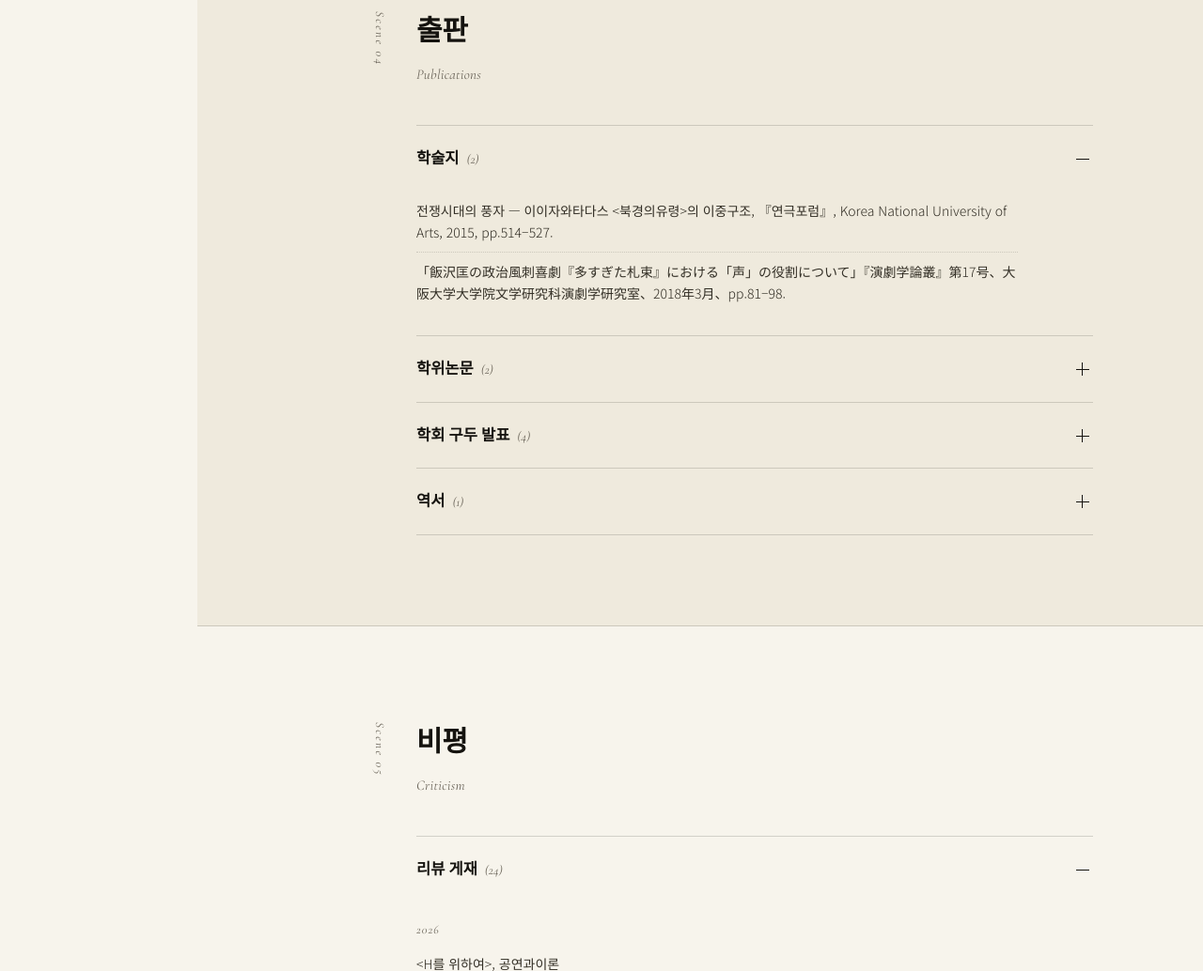
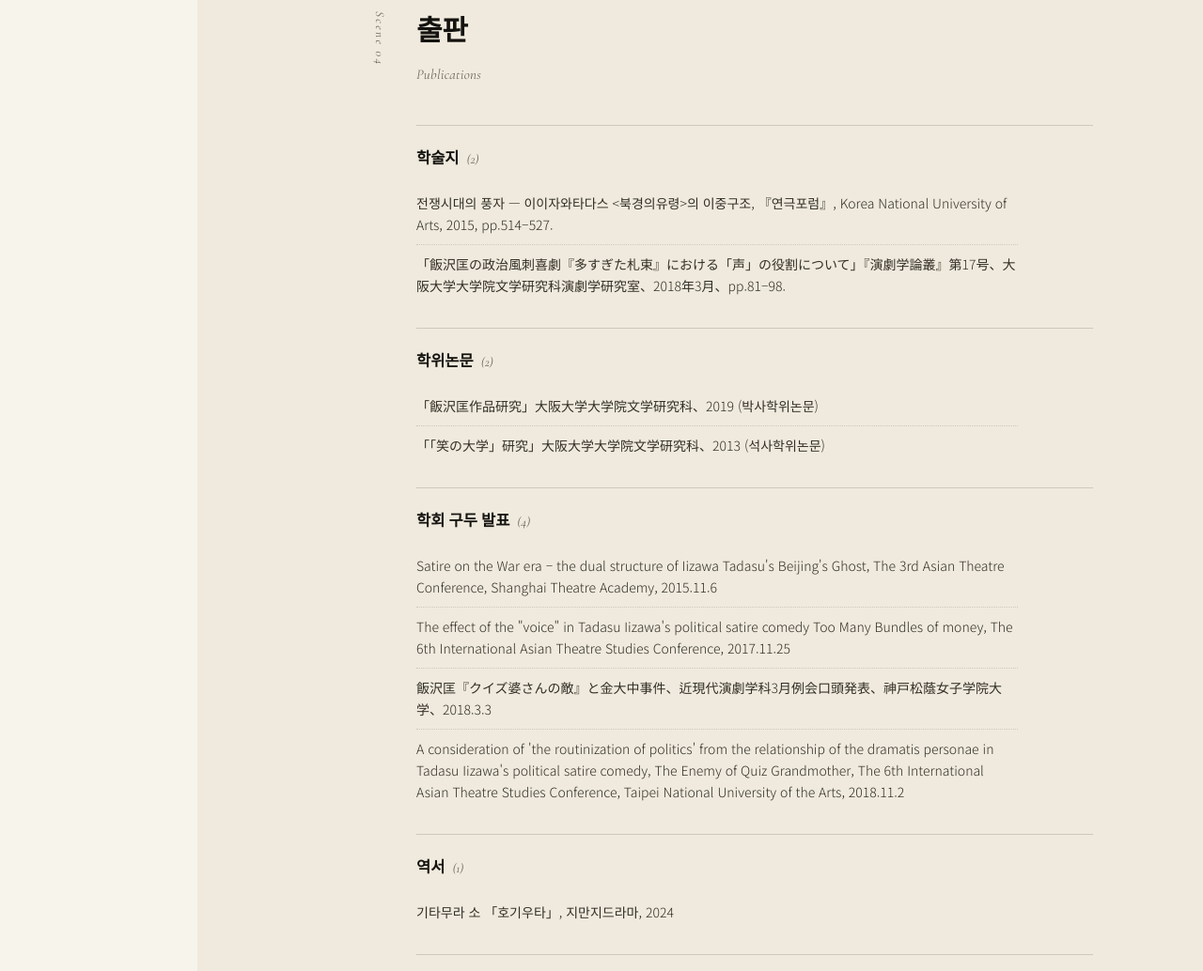
Before and after one commit to dismalvin/home, a plain HTML site: page index.html in a window 1280 px wide. Shown: the part 2360-3394 px from the top of the page at 94% size. Drawn offline with nearby package versions, Linux system fonts and the light colour scheme; a web font is replaced by a local one.

Commit message:
출판·비평 목록 접힘 제거, 처음부터 전체 표시

```diff
--- a/index.html
+++ b/index.html
@@ -201,22 +201,13 @@
   .credits-grid ul{list-style:none; margin:0; padding:0;}
   .credits-grid li{font-size:14.5px; padding:6px 0; color:#2b2820;}
 
-  /* repertoire accordion */
+  /* repertoire groups */
   .rep-group{border-top:1px solid var(--line);}
   .rep-group:last-child{border-bottom:1px solid var(--line);}
-  .rep-group summary{
-    position:relative; cursor:pointer; list-style:none;
-    padding:20px 34px 20px 0; font-family:var(--font-display); font-weight:600; font-size:16.5px;
+  .rep-head{
+    padding:20px 0 12px; font-family:var(--font-display); font-weight:600; font-size:16.5px;
   }
-  .rep-group summary::-webkit-details-marker{display:none;}
-  .rep-group summary .count{font-family:var(--font-accent); font-style:italic; font-weight:400; font-size:14px; color:var(--gray); margin-left:8px;}
-  .rep-group summary::before,.rep-group summary::after{
-    content:""; position:absolute; right:4px; top:50%; background:var(--ink);
-    transition:transform .3s ease, opacity .3s ease;
-  }
-  .rep-group summary::before{width:14px; height:1px; margin-top:0;}
-  .rep-group summary::after{width:1px; height:14px; margin-top:-7px; right:11px;}
-  .rep-group[open] summary::after{transform:rotate(90deg); opacity:0;}
+  .rep-head .count{font-family:var(--font-accent); font-style:italic; font-weight:400; font-size:14px; color:var(--gray); margin-left:8px;}
   .rep-list{list-style:none; margin:0 0 24px; padding:0; max-width:640px;}
   .rep-list li{
     font-size:14px; color:#332f26; padding:9px 0;
@@ -408,38 +399,38 @@
         </div>
 
         <div class="reveal">
-          <details class="rep-group" open>
-            <summary>학술지<span class="count">(2)</span></summary>
+          <div class="rep-group">
+            <div class="rep-head">학술지<span class="count">(2)</span></div>
             <ul class="rep-list">
               <li>전쟁시대의 풍자 — 이이자와타다스 &lt;북경의유령&gt;의 이중구조, 『연극포럼』, Korea National University of Arts, 2015, pp.514–527.</li>
               <li>「飯沢匡の政治風刺喜劇『多すぎた札束』における「声」の役割について」『演劇学論叢』第17号、大阪大学大学院文学研究科演劇学研究室、2018年3月、pp.81–98.</li>
             </ul>
-          </details>
+          </div>
 
-          <details class="rep-group">
-            <summary>학위논문<span class="count">(2)</span></summary>
+          <div class="rep-group">
+            <div class="rep-head">학위논문<span class="count">(2)</span></div>
             <ul class="rep-list">
               <li>「飯沢匡作品研究」大阪大学大学院文学研究科、2019 (박사학위논문)</li>
               <li>「「笑の大学」研究」大阪大学大学院文学研究科、2013 (석사학위논문)</li>
             </ul>
-          </details>
+          </div>
 
-          <details class="rep-group">
-            <summary>학회 구두 발표<span class="count">(4)</span></summary>
+          <div class="rep-group">
+            <div class="rep-head">학회 구두 발표<span class="count">(4)</span></div>
             <ul class="rep-list">
               <li>Satire on the War era – the dual structure of Iizawa Tadasu's Beijing's Ghost, The 3rd Asian Theatre Conference, Shanghai Theatre Academy, 2015.11.6</li>
               <li>The effect of the "voice" in Tadasu Iizawa's political satire comedy Too Many Bundles of money, The 6th International Asian Theatre Studies Conference, 2017.11.25</li>
               <li>飯沢匡『クイズ婆さんの敵』と金大中事件、近現代演劇学科3月例会口頭発表、神戸松蔭女子学院大学、2018.3.3</li>
               <li>A consideration of 'the routinization of politics' from the relationship of the dramatis personae in Tadasu Iizawa's political satire comedy, The Enemy of Quiz Grandmother, The 6th International Asian Theatre Studies Conference, Taipei National University of the Arts, 2018.11.2</li>
             </ul>
-          </details>
+          </div>
 
-          <details class="rep-group">
-            <summary>역서<span class="count">(1)</span></summary>
+          <div class="rep-group">
+            <div class="rep-head">역서<span class="count">(1)</span></div>
             <ul class="rep-list">
               <li>기타무라 소 「호기우타」, 지만지드라마, 2024</li>
             </ul>
-          </details>
+          </div>
         </div>
       </div>
     </div>
@@ -455,8 +446,8 @@
         </div>
 
         <div class="reveal">
-          <details class="rep-group" open>
-            <summary>리뷰 게재<span class="count">(24)</span></summary>
+          <div class="rep-group">
+            <div class="rep-head">리뷰 게재<span class="count">(24)</span></div>
             <div class="year-head">2026</div>
             <ul class="rep-list">
               <li>&lt;H를 위하여&gt;, 공연과이론</li>
@@ -499,10 +490,10 @@
             <ul class="rep-list">
               <li>월례비평 이론발제 &lt;조치원 – 새가 이르는 곳&gt;, 공연과이론</li>
             </ul>
-          </details>
+          </div>
 
-          <details class="rep-group">
-            <summary>기타 게재<span class="count">(7)</span></summary>
+          <div class="rep-group">
+            <div class="rep-head">기타 게재<span class="count">(7)</span></div>
             <ul class="rep-list">
               <li>드라마투르그노트 — &lt;유리동물원&gt;, 공연과이론, 2025</li>
               <li>인터뷰 — 연출가 최원종, 공연과이론, 2024</li>
@@ -512,7 +503,7 @@
               <li>인터뷰 — 연출가 하수민, 공연과이론, 2021</li>
               <li>연습실탐방 &lt;양갈래머리와 아이엠에프&gt;, 공연과이론, 2021</li>
             </ul>
-          </details>
+          </div>
 
           <div class="note-block">비평문 원문 PDF 또는 링크는 추후 자료 수령 후 각 항목에 연결 예정입니다.</div>
         </div>
```
